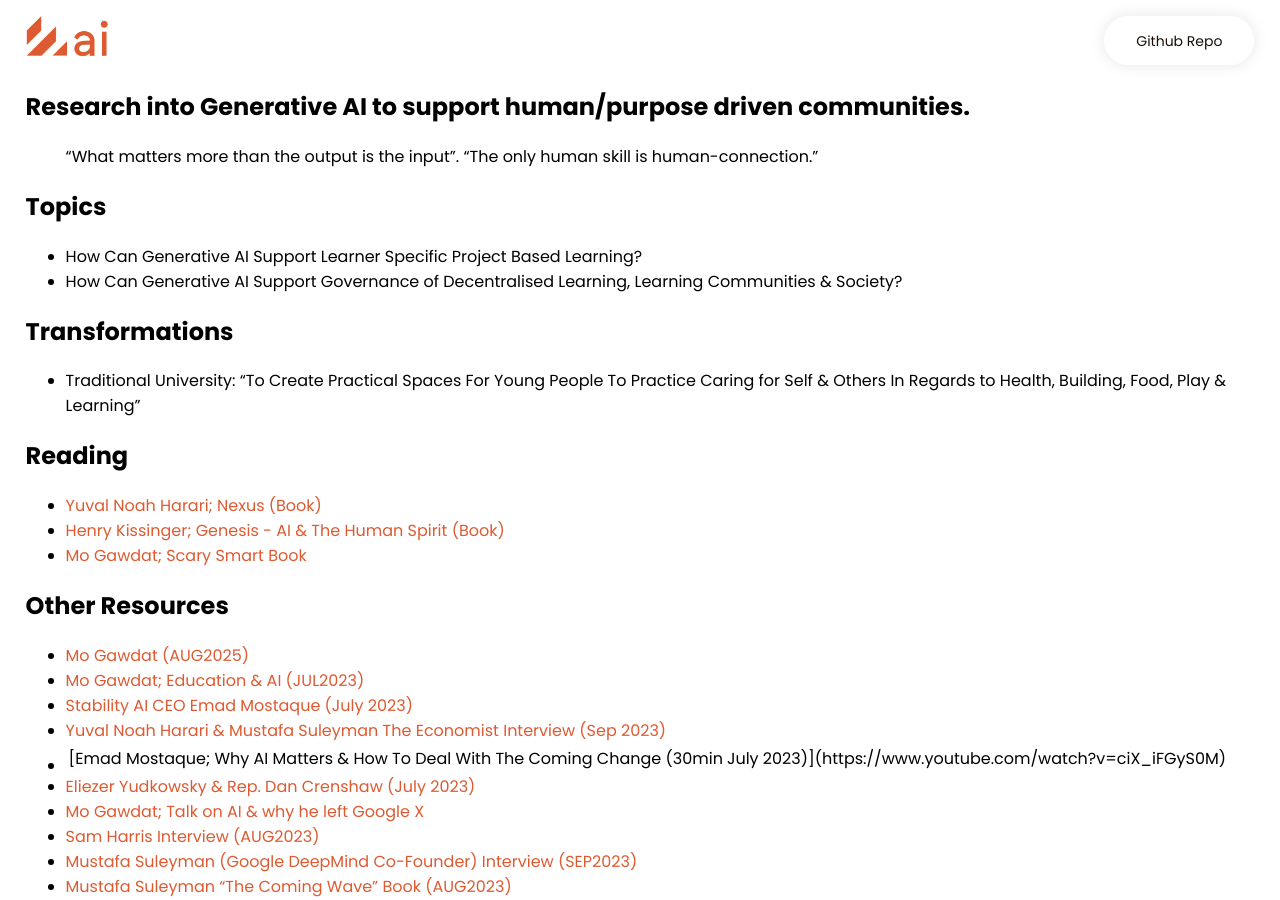
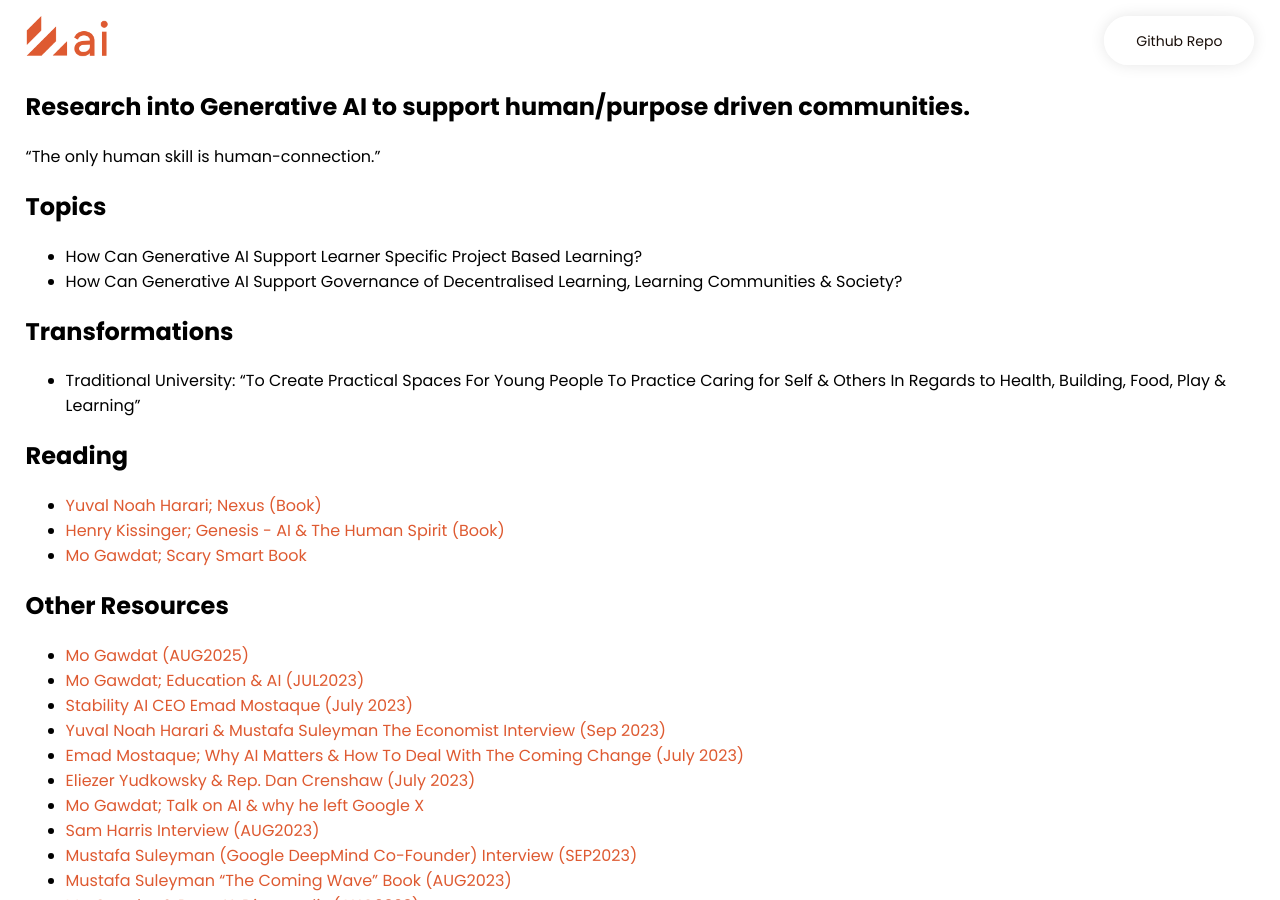
Before and after one commit to selfdriven-foundation/selfdriven-ai, a Jekyll site: the page built from docs/pages/research.md, in a window 1280 px wide and 900 px high. Built offline with Jekyll 4.4.1, drawn with Linux system fonts in a browser that asks for light colours.

Commit message:
Update research.md

```diff
--- a/docs/pages/research.md
+++ b/docs/pages/research.md
@@ -6,8 +6,7 @@
 
 ## Research into Generative AI to support human/purpose driven communities.
 
-> "What matters more than the output is the input".
->  "The only human skill is human-connection."
+"The only human skill is human-connection."
 
 ## Topics
 - How Can Generative AI Support Learner Specific Project Based Learning?
@@ -27,7 +26,7 @@
 - [Mo Gawdat; Education & AI (JUL2023)](https://youtu.be/C84SLJhhEpo)
 - [Stability AI CEO Emad Mostaque (July 2023)](https://youtu.be/zXd9ZwU8u5E)
 - [Yuval Noah Harari & Mustafa Suleyman The Economist Interview (Sep 2023)](https://youtu.be/7JkPWHr7sTY?si=gwyxf6PLPZD-awJw)
-- [Emad Mostaque; Why AI Matters & How To Deal With The Coming Change (30min|July 2023)](https://www.youtube.com/watch?v=ciX_iFGyS0M)
+- [Emad Mostaque; Why AI Matters & How To Deal With The Coming Change (July 2023)](https://www.youtube.com/watch?v=ciX_iFGyS0M)
 - [Eliezer Yudkowsky & Rep. Dan Crenshaw (July 2023)](https://www.youtube.com/watch?v=uX9xkYDSPKA)
 - [Mo Gawdat; Talk on AI & why he left Google X](https://youtu.be/bk-nQ7HF6k4)
 - [Sam Harris Interview (AUG2023)](https://youtu.be/GmlrEgLGozw)
```
